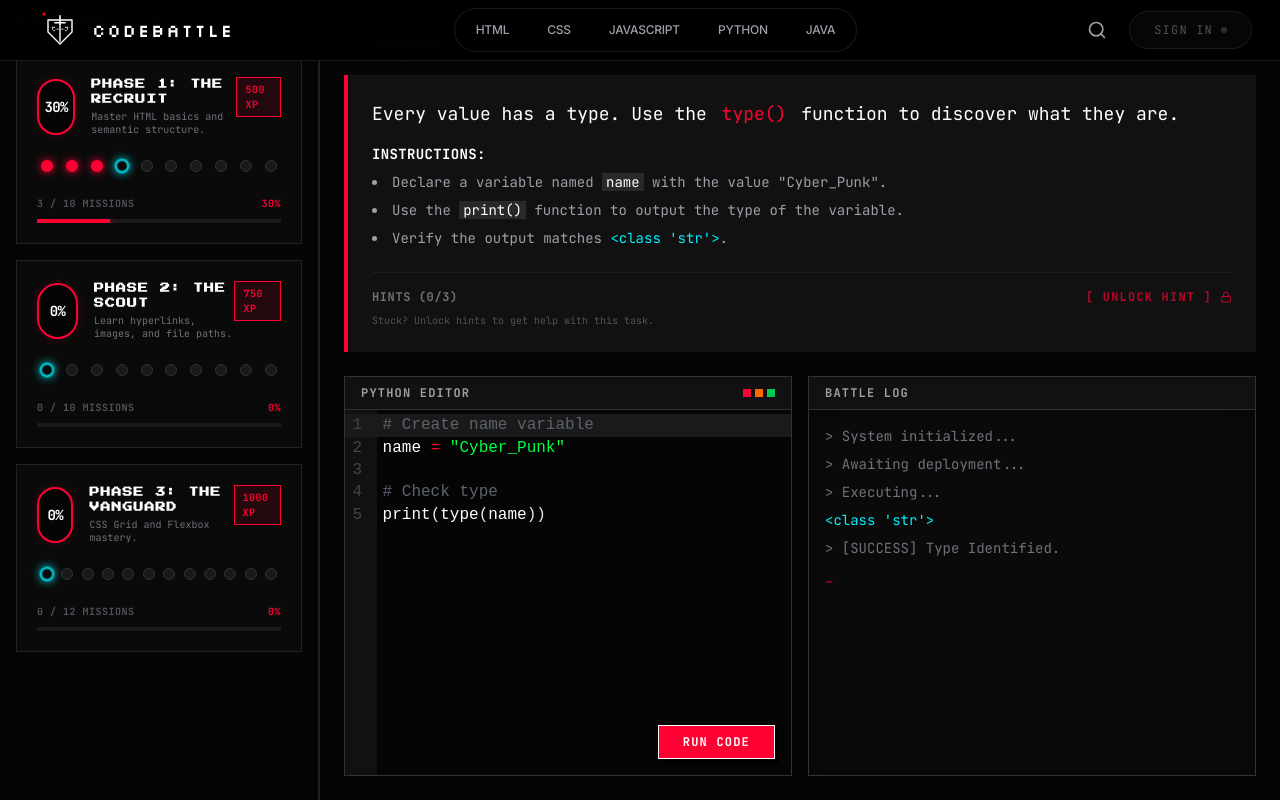
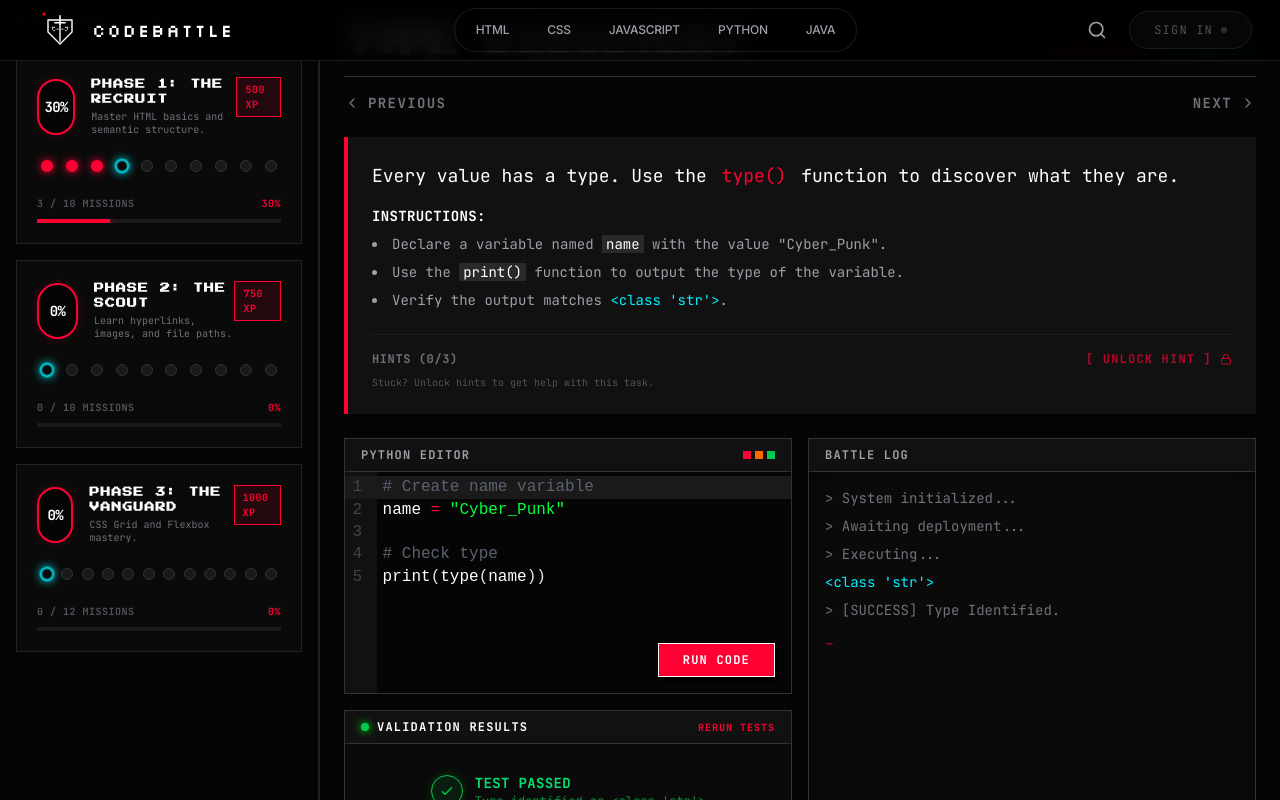
Before and after one commit to sumitkumards07/CodeBattel, a Next.js app: page /campaign/python/type-discovery in a window 1280 px wide. Both pictures are taken after a click on the button "RUN CODE". Built offline with nearby package versions, Linux system fonts and the light colour scheme.

Commit message:
Add Validation Results bar to Python Type Discovery Challenge

```diff
--- a/components/battle/TypeDiscoveryChallenge.tsx
+++ b/components/battle/TypeDiscoveryChallenge.tsx
@@ -14,15 +14,24 @@ export default function TypeDiscoveryChallenge() {
         "> System initialized...",
         "> Awaiting deployment..."
     ]);
+    const [validationStatus, setValidationStatus] = useState<'idle' | 'running' | 'success' | 'minimized'>('idle');
 
     const runCode = () => {
+        setValidationStatus('running');
         setOutput([
             "> System initialized...",
             "> Awaiting deployment...",
             "> Executing...",
+        ]);
+
+        setTimeout(() => {
+            setOutput(prev => [
+                ...prev,
                 "<class 'str'>",
                 "> [SUCCESS] Type Identified."
             ]);
+            setValidationStatus('success');
+        }, 1000);
     };
 
     return (
@@ -94,8 +103,10 @@ export default function TypeDiscoveryChallenge() {
                 {/* Section 3: The Battleground */}
                 <section className="grid grid-cols-2 gap-4 flex-1 min-h-[400px]">
 
-                    {/* Left Column: Editor */}
-                    <div className="flex flex-col h-full">
+                    {/* Left Column: Editor & Validation */}
+                    <div className="flex flex-col h-full gap-4">
+                        {/* Wrapper for Editor */}
+                        <div className="flex-1 flex flex-col min-h-0">
                             <div className="flex justify-between items-center bg-[#111] px-4 py-2 border-t border-x border-[#333]">
                                 <span className="text-xs font-bold text-zinc-400 uppercase tracking-widest">PYTHON EDITOR</span>
                                 <div className="flex gap-1">
@@ -143,10 +154,53 @@ export default function TypeDiscoveryChallenge() {
                                 {/* Run Button Overlay */}
                                 <button
                                     onClick={runCode}
-                                className="absolute bottom-4 right-4 bg-[#FF0033] text-white px-6 py-2 text-xs font-bold uppercase tracking-widest hover:bg-white hover:text-[#FF0033] transition-colors shadow-[4px_4px_0px_black] border border-white"
+                                    disabled={validationStatus === 'running'}
+                                    className="absolute bottom-4 right-4 bg-[#FF0033] text-white px-6 py-2 text-xs font-bold uppercase tracking-widest hover:bg-white hover:text-[#FF0033] transition-colors shadow-[4px_4px_0px_black] border border-white disabled:opacity-50 disabled:cursor-not-allowed z-10"
                                 >
-                                Run Code
+                                    {validationStatus === 'running' ? 'EXECUTING...' : 'RUN CODE'}
                                 </button>
+                            </div>
+                        </div>
+
+                        {/* Validation Results Bar */}
+                        <div className="h-32 bg-[#0a0a0a] border border-[#333] flex flex-col shadow-lg">
+                            <div className="flex items-center justify-between px-4 py-2 border-b border-[#333] bg-[#111]">
+                                <span className="text-xs font-bold text-white uppercase tracking-widest flex items-center gap-2">
+                                    <span className={`w-2 h-2 rounded-full ${validationStatus === 'success' ? 'bg-green-500 shadow-[0_0_8px_lime]' : 'bg-[#333]'}`}></span>
+                                    Validation Results
+                                </span>
+                                {validationStatus !== 'running' && (
+                                    <button onClick={runCode} className="text-[#FF0033] text-[10px] font-bold uppercase tracking-widest hover:text-white transition-colors">
+                                        RERUN TESTS
+                                    </button>
+                                )}
+                            </div>
+                            <div className="flex-1 p-4 flex items-center justify-center">
+                                {validationStatus === 'idle' && (
+                                    <p className="text-zinc-500 text-xs font-mono text-center">
+                                        Write your code and run tests to see validation results.
+                                    </p>
+                                )}
+                                {validationStatus === 'running' && (
+                                    <div className="flex flex-col items-center gap-2">
+                                        <div className="w-4 h-4 border-2 border-[#FF0033] border-t-transparent rounded-full animate-spin"></div>
+                                        <p className="text-[#FF0033] text-xs font-mono animate-pulse">Running Validation Suite...</p>
+                                    </div>
+                                )}
+                                {validationStatus === 'success' && (
+                                    <div className="flex items-center gap-3 text-green-500 animate-in fade-in slide-in-from-bottom-2 duration-300">
+                                        <div className="w-8 h-8 rounded-full bg-green-500/10 flex items-center justify-center border border-green-500 shadow-[0_0_10px_rgba(0,255,0,0.2)]">
+                                            <svg className="w-4 h-4" fill="none" viewBox="0 0 24 24" stroke="currentColor">
+                                                <path strokeLinecap="round" strokeLinejoin="round" strokeWidth={2} d="M5 13l4 4L19 7" />
+                                            </svg>
+                                        </div>
+                                        <div>
+                                            <h4 className="font-bold text-sm tracking-wide text-green-400">TEST PASSED</h4>
+                                            <p className="text-xs opacity-70 font-mono">Type identified as &lt;class 'str'&gt;</p>
+                                        </div>
+                                    </div>
+                                )}
+                            </div>
                         </div>
                     </div>
 
```
Lines whose indentation alone changed are shown as unchanged.
